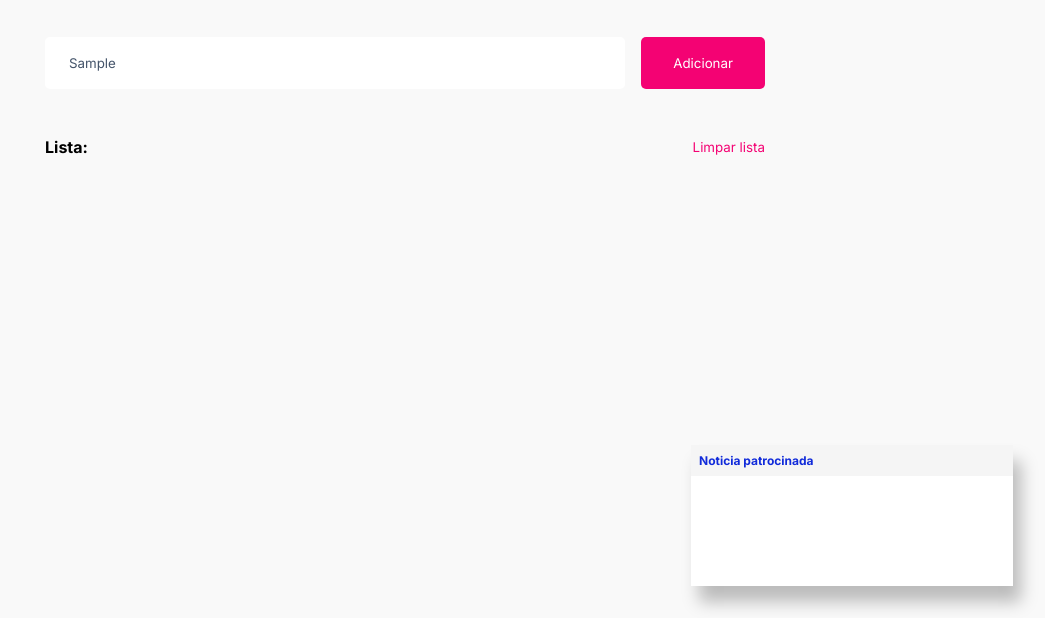
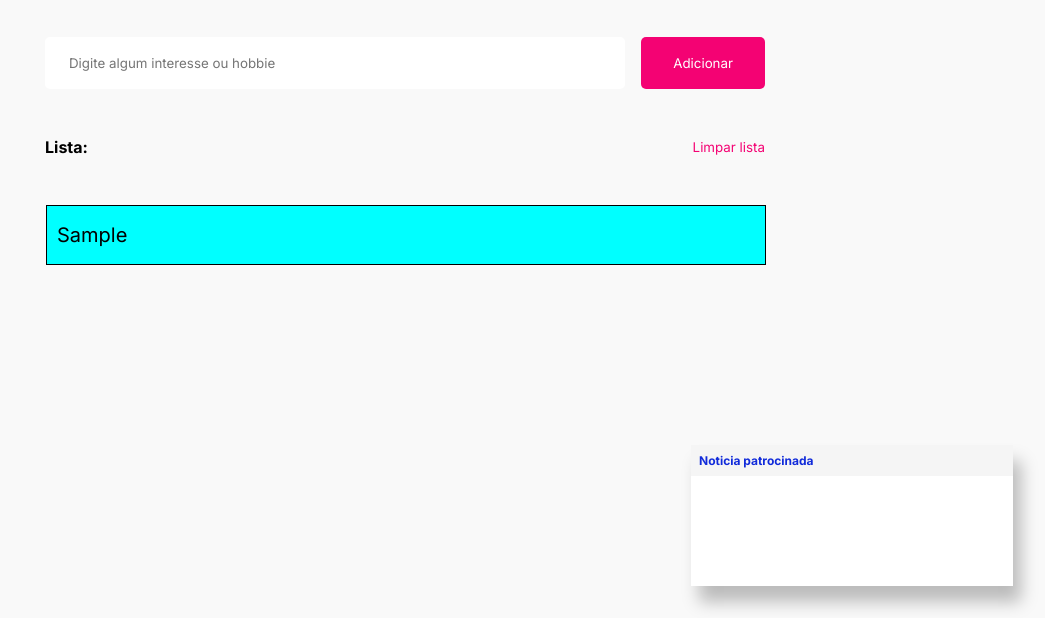
Before and after one commit to bolaguerreiro/MINI-PROJETO, a plain HTML site: page index.html in a window 1280 px wide. Both pictures are taken after typing "Sample" into the empty fields and a click on the button "Adicionar". Shown: the part 182-800 px from the top of the page, without its empty margins (235-1280 px from the left). Drawn offline with Linux system fonts and the light colour scheme.

Commit message:
INICIO MINI PROJETO

```diff
--- a/assets/index.css
+++ b/assets/index.css
@@ -2,6 +2,7 @@
     box-sizing: border-box;
     margin: 0;
     padding: 0;
+    list-style:none
 }
 
 html, input, button {
@@ -91,6 +92,8 @@ header h1 {
 }
 
 .list ul {
+    background-color: aqua;
+
     list-style: none;
 }
 
@@ -99,6 +102,18 @@ header h1 {
     background: #fff;
     border-radius: 5px;
     color: #44546A;
+}
+
+.lista-interesses {
+    padding: 10px;
+    margin: 1px;
+    border: 1px solid #000;
+    font-size: 20px;
+    display: flex;
+    align-items: center;
+    justify-content: space-between;
+    width: 100%;
+    height: 60px;
 }
 
 .news {
--- a/index.html
+++ b/index.html
@@ -16,8 +16,8 @@
             <h1>Meus interesses</h1>
         </header>
         <div class="form">
-            <input type="text" placeholder="Digite algum interesse ou hobbie">
-            <button class="button-add">Adicionar</button>
+            <input type="text" id="novo_interesse" placeholder="Digite algum interesse ou hobbie">
+            <button id="adicionar">Adicionar</button>
         </div>
 
         <div class="list">
@@ -26,7 +26,7 @@
                 <button class="button-clear">Limpar lista</button>
             </div>
             <ul>
-               <!-- Inclua os interesses aqui -->
+                <!-- Inclua os interesses aqui -->
             </ul>
         </div>
     </main>
@@ -40,6 +40,6 @@
         </p>
     </div>
 
-    <script src="index.js"></script>
+    <script src="/scripts/index.js"></script>
 </body>
 </html>
--- a/index.js
+++ /dev/null
@@ -1 +0,0 @@
-/** Implemente seu código abaixo. Boa sorte! */
--- /dev/null
+++ b/scripts/index.js
@@ -0,0 +1,45 @@
+const inputElemento = document.querySelector("input");
+const listaElemento = document.querySelector(".list");
+const buttonElemento = document.querySelector("button");
+
+function adicionarInteresse() {
+  const novoInteresse = inputElemento.value;
+    // Atualiza a lista no localStorage
+    localStorage.setItem("meus-interesses", JSON.stringify(novoInteresse));
+
+  if (novoInteresse) {
+    // Atualiza a lista exibida na página
+    // const listaInteresses = document.getElementById("lista-interesses");
+    const novoItemLista = document.createElement("ul");
+    const buttonDelete = document.createElement("button");
+    buttonDelete.innerHTML = "Excluir";
+    novoItemLista.classList.add("lista-interesses");
+    novoItemLista.innerText = novoInteresse;
+    listaElemento.appendChild(novoItemLista);
+    inputElemento.value = "";
+  } else {
+    alert("Informe um valor");
+  }
+}
+
+// Recupera a lista de interesses do localStorage
+function exibirInteresses() {
+  const interesses = JSON.parse(localStorage.getItem("meus-interesses"));
+
+  if (interesses && interesses.length > 0) {
+    const listaInteresses = document.getElementById("lista-interesses");
+
+    interesses.forEach((interesse) => {
+      const itemLista = document.createElement("ul");
+      itemLista.classList.add("lista-interesses");
+      itemLista.textContent = interesse;
+      listaElemento.appendChild(itemLista);
+    });
+  }
+}
+
+// Recupera os interesses existentes e exibe na página
+exibirInteresses();
+
+// Adiciona o evento de clicar o botão "Adicionar"
+buttonElemento.addEventListener("click", adicionarInteresse);
```
Also changed, not shown: scripts/recuperaInteresse.js (added, +17 -0 lines).
